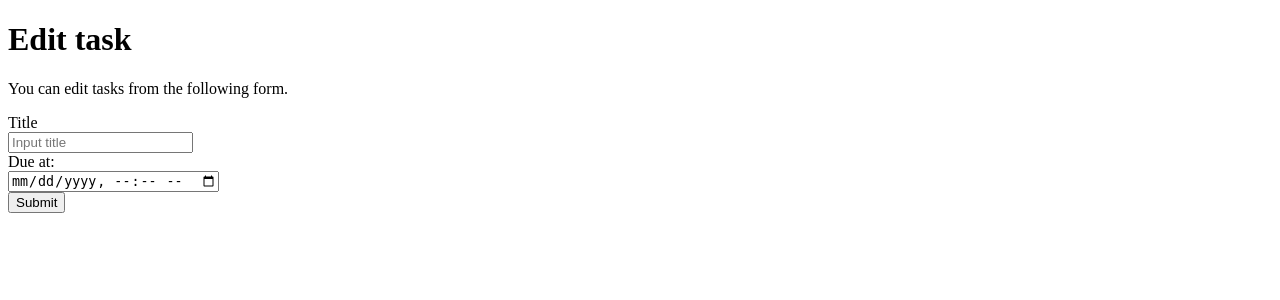
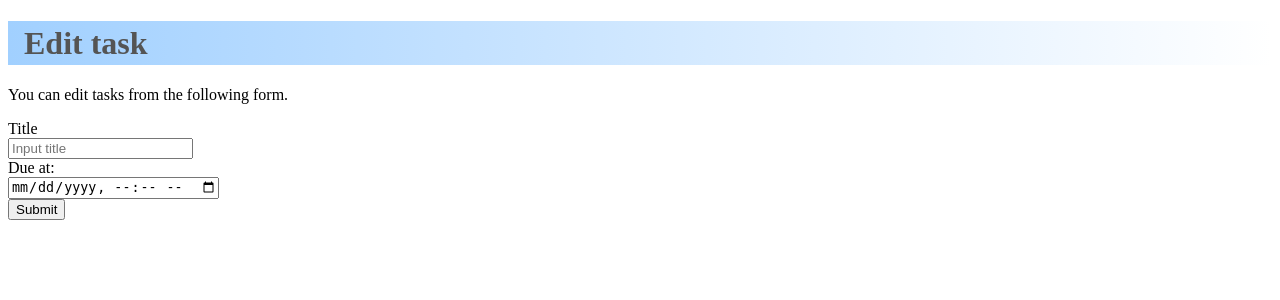
Before and after one commit to s1f10220067/django-test-exercise, a Django app: template todo/templates/todo/edit.html in a window 1280 px wide. Shown: the top 300 px of the page. Run offline with Django 4.2, Linux system fonts and the light colour scheme; the template is opened without the code that fills it, so the values that code supplies are empty.

Commit message:
h1のcssを変更

```diff
--- /dev/null
+++ b/todo/static/todo/css/common_h1.css
@@ -0,0 +1,7 @@
+h1 {
+    position: relative;
+    padding: 0.1em 0.5em;
+    background: -webkit-linear-gradient(to right, #a1d0ff, transparent);
+    background: linear-gradient(to right, #a1d0ff, transparent);
+    color: #545454;
+  }
--- a/todo/templates/todo/detail.html
+++ b/todo/templates/todo/detail.html
@@ -6,6 +6,7 @@
     <title>To Do Application</title>
     <meta charset="UTF-8">
     <meta name="author" content="INIAD">
+    <link href="{% static 'todo/css/common_h1.css' %}" rel="stylesheet">
   </head>
 
   <body>
--- a/todo/templates/todo/edit.html
+++ b/todo/templates/todo/edit.html
@@ -6,6 +6,7 @@
     <title>To Do Application</title>
     <meta charset="UTF-8">
     <meta name="author" content="INIAD">
+    <link href="{% static 'todo/css/common_h1.css' %}" rel="stylesheet">
   </head>
 
   <body>
--- a/todo/templates/todo/index.html
+++ b/todo/templates/todo/index.html
@@ -6,6 +6,7 @@
     <title>To Do Application</title>
     <meta charset="UTF-8">
     <meta name="author" content="INIAD">
+    <link href="{% static 'todo/css/common_h1.css' %}" rel="stylesheet">
   </head>
 
   <body>
```
